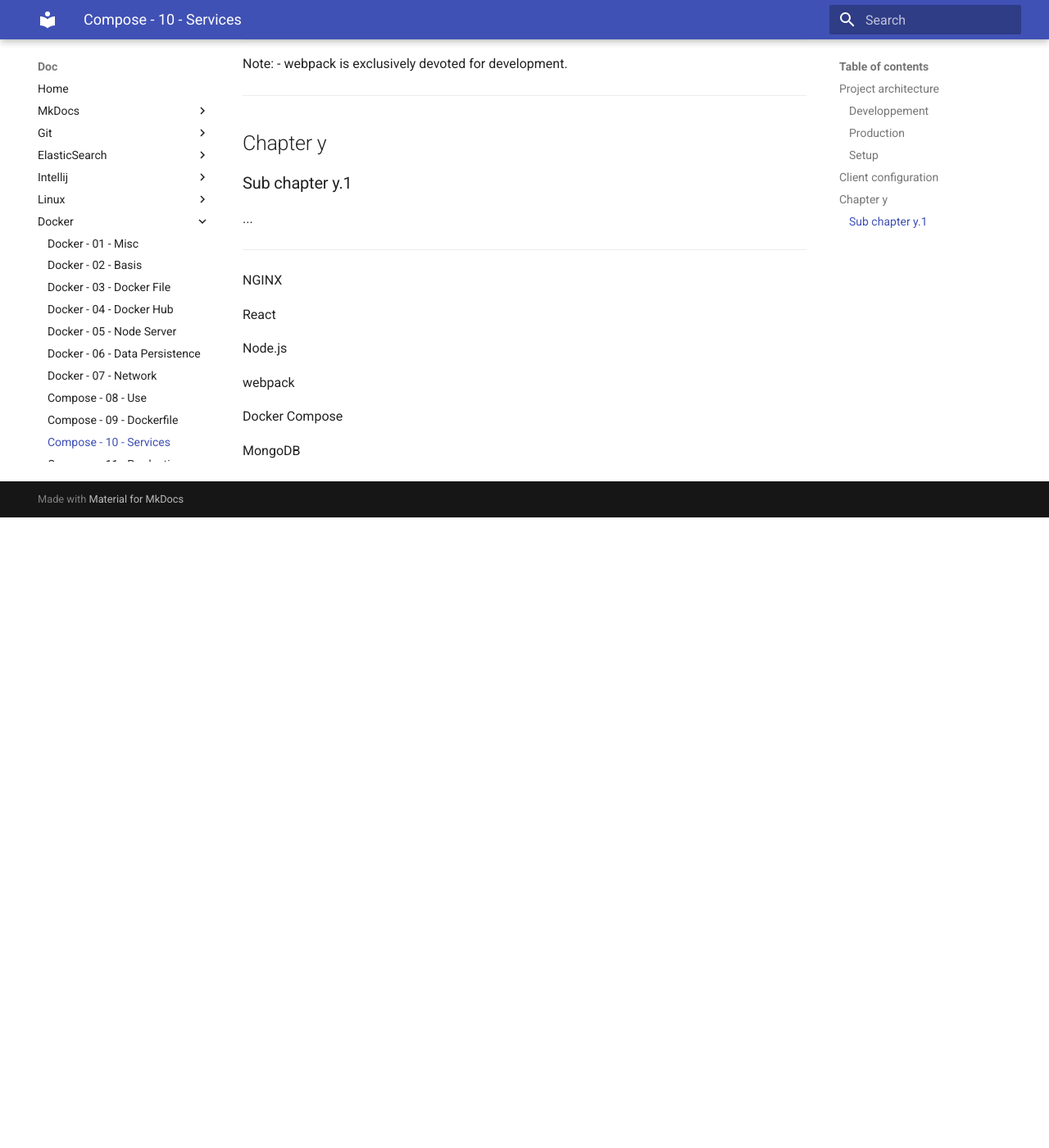
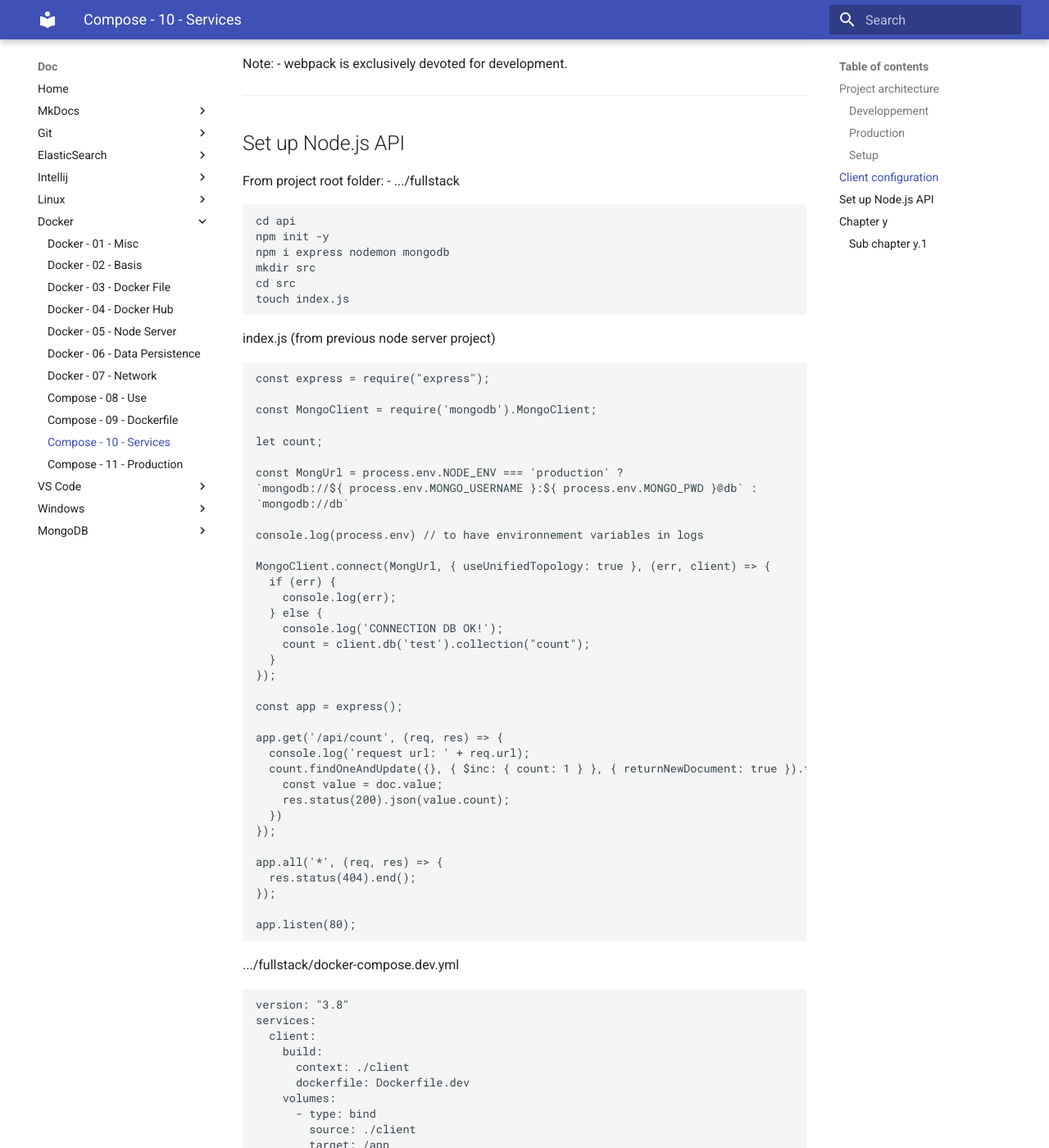
Before and after one commit to oldu73/doc, an MkDocs documentation site: the page built from docs/docker/10-compose-services.md, in a window 1280 px wide and 1400 px high, scrolled down 3908 px. Shown: the whole window at 82% size. Built offline with MkDocs 1.6.1 and Material for MkDocs 9.7.7, drawn with Linux system fonts in a browser that asks for light colours; before the commit the page ends 4539 px from its top, so only the background shows below that; some of the changed text lies outside the part shown.

Commit message:
docker compose - 10 - services - set up node.js api

````diff
--- a/docs/docker/10-compose-services.md
+++ b/docs/docker/10-compose-services.md
@@ -197,6 +197,142 @@
 
 ***
 
+## Set up Node.js API
+
+From project root folder: - .../fullstack
+
+```console
+cd api
+npm init -y
+npm i express nodemon mongodb
+mkdir src
+cd src
+touch index.js
+```
+
+index.js (from previous node server project)
+
+```javascript
+const express = require("express");
+
+const MongoClient = require('mongodb').MongoClient;
+
+let count;
+
+const MongUrl = process.env.NODE_ENV === 'production' ?
+`mongodb://${ process.env.MONGO_USERNAME }:${ process.env.MONGO_PWD }@db` :
+`mongodb://db`
+
+console.log(process.env) // to have environnement variables in logs
+
+MongoClient.connect(MongUrl, { useUnifiedTopology: true }, (err, client) => {
+  if (err) {
+    console.log(err);
+  } else {
+    console.log('CONNECTION DB OK!');
+    count = client.db('test').collection("count");
+  }
+});
+
+const app = express();
+
+app.get('/api/count', (req, res) => {
+  console.log('request url: ' + req.url);
+  count.findOneAndUpdate({}, { $inc: { count: 1 } }, { returnNewDocument: true }).then((doc) => {
+    const value = doc.value;
+    res.status(200).json(value.count);
+  })
+});
+
+app.all('*', (req, res) => {
+  res.status(404).end();
+});
+
+app.listen(80);
+```
+
+.../fullstack/docker-compose.dev.yml
+
+```yaml
+version: "3.8"
+services:
+  client:
+    build:
+      context: ./client
+      dockerfile: Dockerfile.dev
+    volumes:
+      - type: bind
+        source: ./client
+        target: /app
+      - type: volume
+        target: /app/node_modules
+    ports:
+      - 3000:3000
+  api:
+    build:
+      context: ./api
+      dockerfile: Dockerfile
+    volumes:
+      - type: bind
+        source: ./api/src
+        target: /app/src
+    ports:
+      - 3001:80
+```
+
+../fullstack/api
+
+```console
+touch Dockerfile
+```
+
+.../fullstack/api/Dockerfile
+
+```text
+FROM node:alpine
+WORKDIR /app
+COPY package.json .
+RUN npm install
+# To avoid 'EACCES: permission denied' issue on '/app/node_modules/.cache' folder
+RUN mkdir -p node_modules/.cache && chmod -R 777 node_modules/.cache
+COPY . .
+EXPOSE 80
+CMD ["npm", "start"]
+```
+
+.../fullstack/api/package.json
+
+```json
+{
+  "name": "api",
+  "version": "1.0.0",
+  "description": "",
+  "main": "index.js",
+  "scripts": {
+    "start": "nodemon ./src/index.js",
+    "test": "echo \"Error: no test specified\" && exit 1"
+  },
+  "keywords": [],
+  "author": "",
+  "license": "ISC",
+  "dependencies": {
+    "express": "^4.17.2",
+    "mongodb": "^4.3.0",
+    "nodemon": "^2.0.15"
+  }
+}
+
+```
+
+Test API in a terminal from .../fullstack/ folder
+
+```console
+code .
+docker-compose -f docker-compose.dev.yml run api
+```
+
+***
+
 ## Chapter y
 
 ### Sub chapter y.1
````
Also changed, not shown: docs/intellij/intellij.md (+11 -3 lines).
